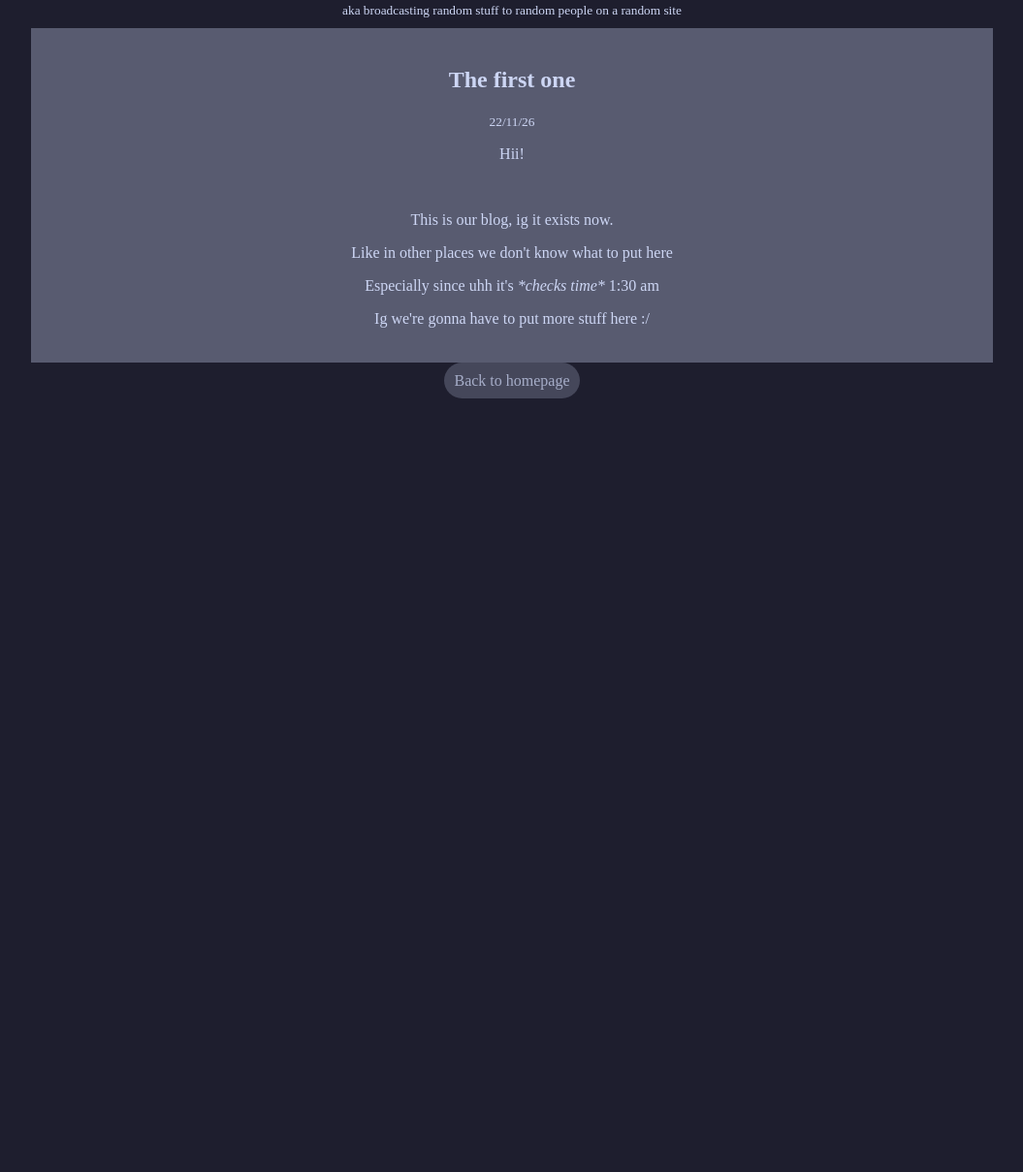
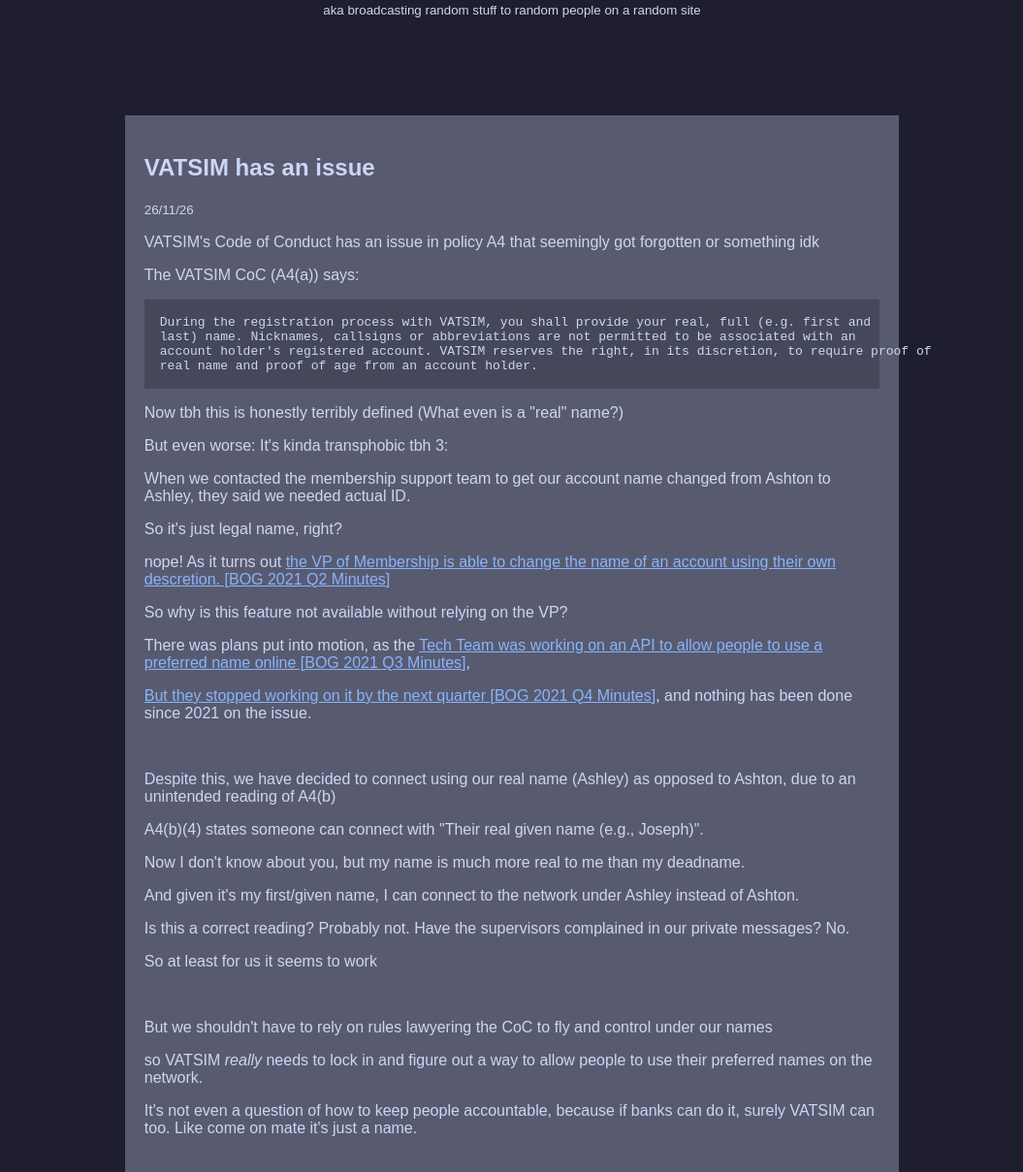
Before and after one commit to SurfyGalaxy/Personal-Site, a plain HTML site: page blog.html in a window 1280 px wide. Shown: the part 79-1288 px from the top of the page at 97% size, without its empty margins (112-1167 px from the left). Before the commit the page ends 800 px from the top, so only its background shows below. Drawn offline with Linux system fonts and the light colour scheme.

Commit message:
add a new blog post

```diff
--- a/blog.html
+++ b/blog.html
@@ -10,8 +10,38 @@
             <small>aka broadcasting random stuff to random people on a random site</small>
         </header>
         <main>
-            <div class="project_back">
-                <article class="project"><!--reusing classes never hurt anyone-->
+            <div class="blog_back">
+                <article class="blog">
+                    <h2>VATSIM has an issue</h2>
+                    <small>26/11/26</small>
+                    <br>
+                    <p>VATSIM's Code of Conduct has an issue in policy A4 that seemingly got forgotten or something idk</p>
+                    <p>The VATSIM CoC (A4(a)) says: </p>
+                    <pre><code>During the registration process with VATSIM, you shall provide your real, full (e.g. first and
+last) name. Nicknames, callsigns or abbreviations are not permitted to be associated with an
+account holder's registered account. VATSIM reserves the right, in its discretion, to require proof of
+real name and proof of age from an account holder.</code></pre>
+                    <p>Now tbh this is honestly terribly defined (What even is a "real" name?)</p>
+                    <p>But even worse: It's kinda transphobic tbh 3:</p>
+                    <p>When we contacted the membership support team to get our account name changed from Ashton to Ashley, <!--i exist mate--> they said we needed actual ID.</p>
+                    <p>So it's just legal name, right?</p>
+                    <p>nope! As it turns out <a href="https://cdn.vatsim.net/meeting-minutes/bog/BOG_2021_Q2.pdf">the VP of Membership is able to change the name of an account using their own descretion. [BOG 2021 Q2 Minutes]</a></p>
+                    <p>So why is this feature not available without relying on the VP?</p>
+                    <p>There was plans put into motion, as the <a href="https://cdn.vatsim.net/meeting-minutes/bog/BOG_2021_Q3.pdf">Tech Team was working on an API to allow people to use a preferred name online [BOG 2021 Q3 Minutes]</a>,</p>
+                    <p><a href="https://cdn.vatsim.net/meeting-minutes/bog/BOG_2021_Q4.pdf">But they stopped working on it by the next quarter [BOG 2021 Q4 Minutes]</a>, and nothing has been done since 2021 on the issue.</p>
+                    <br>
+                    <p>Despite this, we have decided to connect using our real name (Ashley) as opposed to Ashton, due to an unintended reading of A4(b)</p>
+                    <p>A4(b)(4) states someone can connect with "Their real given name (e.g., Joseph)".</p>
+                    <p>Now I don't know about you, but my name is much more real to me than my deadname.</p>
+                    <p>And given it's my first/given name, I can connect to the network under Ashley instead of Ashton.</p>
+                    <p>Is this a correct reading? Probably not. Have the supervisors complained in our private messages? No.</p>
+                    <p>So at least for us it seems to work</p>
+                    <br>
+                    <p>But we shouldn't have to rely on rules lawyering the CoC to fly and control under our names</p>
+                    <p>so VATSIM <em>really</em> needs to lock in and figure out a way to allow people to use their preferred names on the network.</p>
+                    <p>It's not even a question of how to keep people accountable, because if banks can do it, surely VATSIM can too. Like come on mate it's just a name.</p>
+                </article>
+                <article class="blog"><!--reusing classes never hurt anyone-->
                     <h2>The first one</h2>
                     <small>22/11/26</small>
                     <p>Hii!</p>
--- a/style.css
+++ b/style.css
@@ -2,6 +2,7 @@ body {
     background-color: #1e1e2e;
     color: #cdd6f4;
     text-align: center;
+    font-family: sans-serif;
 }
 .project {
     background-color: #585b70;
@@ -39,3 +40,22 @@ nav {
     background-color: #585b70;
     color: #bac2de;
 }
+pre {
+  background-color: #45475a;
+  padding: 16px;
+}
+code {
+  font-family: monospace;
+}
+.blog {
+    background-color: #585b70;
+    margin: 100px;
+    padding: 20px;
+    width: 60%;
+    text-align: left;
+}
+.blog_back {
+    display: flex;
+    flex-direction: column;
+    align-items: center;
+}
```
Also changed, not shown: 1 other file.
